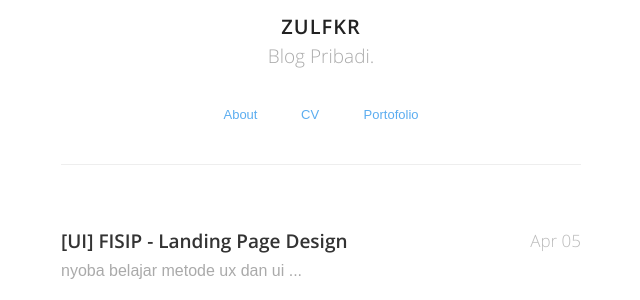
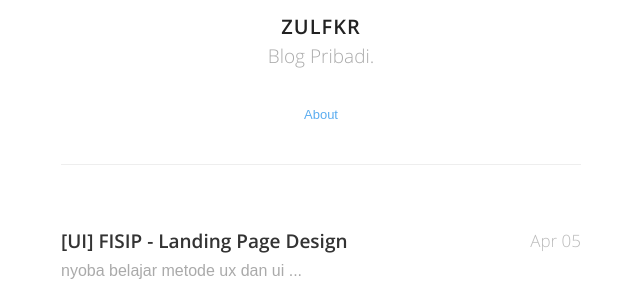
Before and after one commit to Zulfkr197/zulfkr197.github.io, a Jekyll site: the page built from index.html, in a window 1280 px wide. Shown: the part 186-486 px from the top of the page, without its empty margins (319-959 px from the left). Built offline with Jekyll 4.4.1, drawn with Linux system fonts in a browser that asks for light colours; nearby versions of some CDN libraries; some web fonts are replaced; the list of posts is cut into pages by our own code.

Commit message:
Update profile.html

```diff
--- a/_includes/profile.html
+++ b/_includes/profile.html
@@ -18,8 +18,6 @@
                 {% if page.url != "/about/" %}
                     <a href="{{ "/" | relative_url  }}about">About </a>
                 {% endif %}
-                <a href="{{ site.baseurl }}/resume">CV</a>
-                <a href="{{ site.baseurl }}/portofolio">Portofolio</a>
             </nav>
         </header>
     </section>
```
